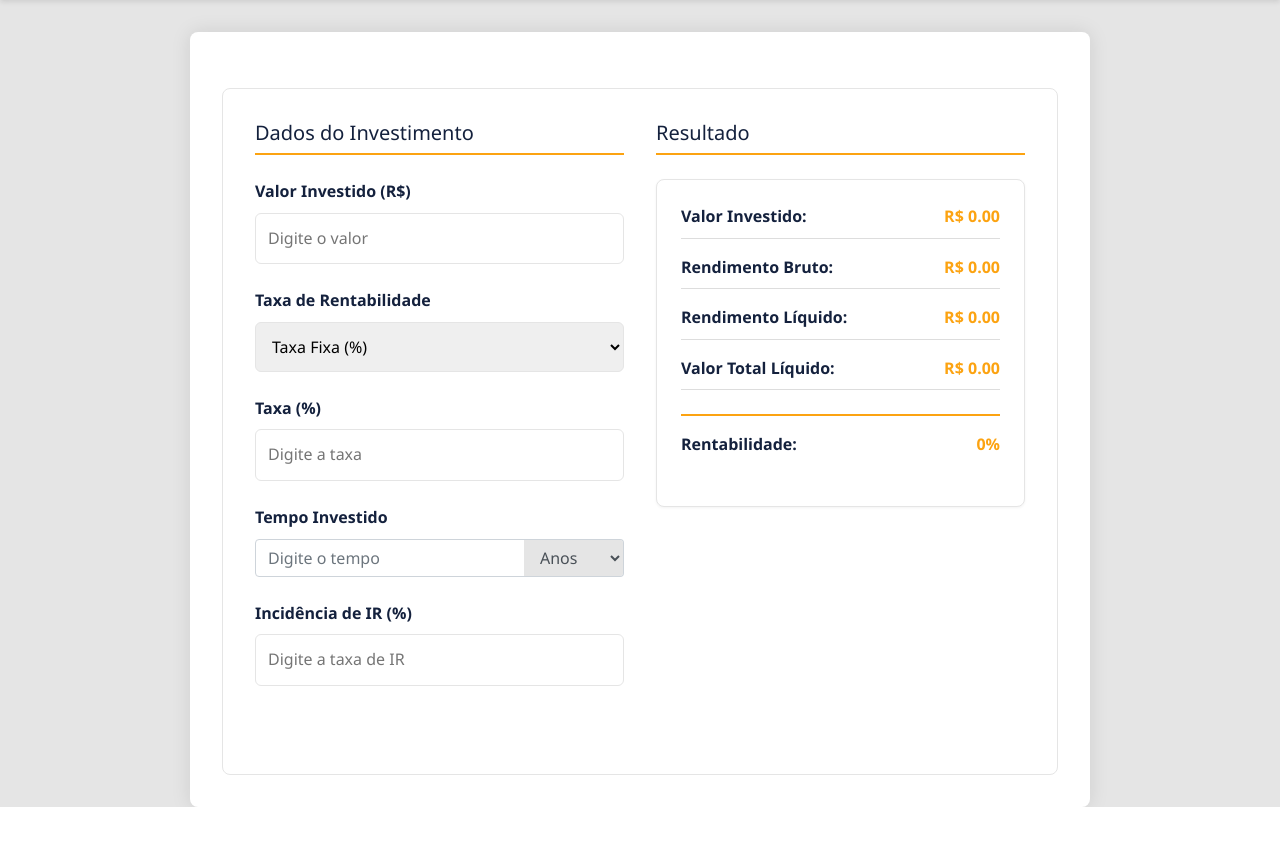
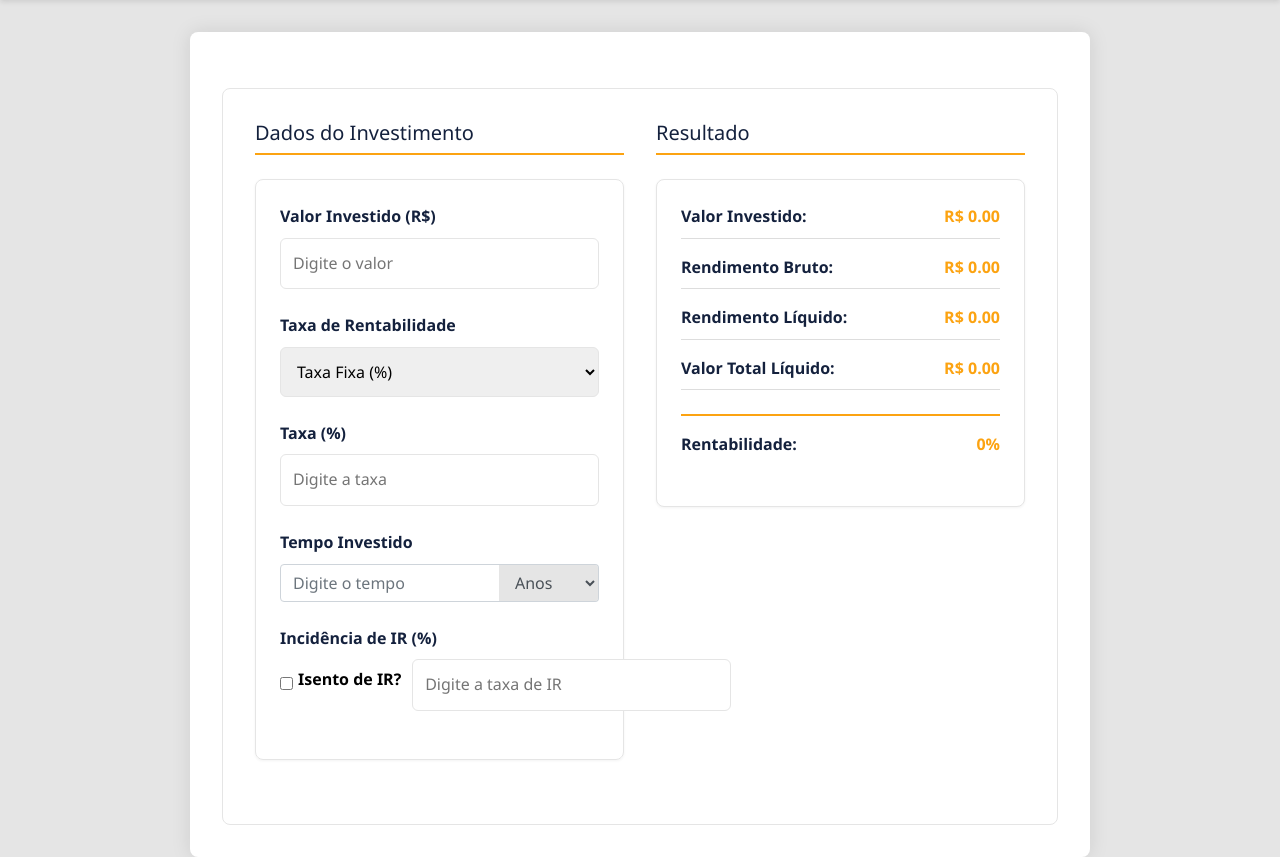
Before and after one commit to leonardogaertner/profithub, a Flask app: page / in a window 1280 px wide. Shown: the part 64-921 px from the top of the page. Before the commit the page ends 871 px from the top, so only its background shows below. Run offline with Flask 3, Linux system fonts and the light colour scheme; some libraries are stand-ins or nearby versions.

Commit message:
checkbox

```diff
--- a/static/css/style.css
+++ b/static/css/style.css
@@ -64,6 +64,13 @@ nav {
     margin-bottom: 1.5rem;
 }
 
+.data-section{
+    padding: 1.5rem;
+    border-radius: 8px;
+    border: 1px solid var(--light-gray);
+    box-shadow: 0 1px 3px rgba(0, 0, 0, 0.05);
+}
+
 .result-section {
     flex: 1;
 }
@@ -103,6 +110,19 @@ nav {
 
 .form-group {
     margin-bottom: 1.5rem;
+    white-space: nowrap;
+}
+
+.checkbox-container {
+    display: inline-flex;
+    align-items: center;
+    margin: 0 10px 0 0;
+}
+
+.checkbox-label {
+    color: black;
+    margin-left: 5px;
+    width: 100px;
 }
 
 label {
--- a/static/js/script.js
+++ b/static/js/script.js
@@ -48,6 +48,7 @@ function fetchCDIAtual() {
     const url = 'https://api.bcb.gov.br/dados/serie/bcdata.sgs.1178/dados?formato=json';
 
     fetch(url)
+
         .then(response => response.json())
         .then(data => {
             const ultimoCDI = data[data.length - 1];
--- a/templates/index.html
+++ b/templates/index.html
@@ -13,7 +13,8 @@
     <nav class="navbar navbar-expand-lg">
         <div class="container-fluid justify-content-center">
             <div class="navbar-nav">
-            <button type="button" id="btnCalcular" class="btn btn-outline-primary me-2">Calcular Rentabilidade</button>
+                <button type="button" id="btnCalcular" class="btn btn-outline-primary me-2">Calcular
+                    Rentabilidade</button>
                 <button type="button" id="btnComparar" class="btn btn-outline-primary">Comparar Rentabilidade</button>
             </div>
         </div>
@@ -24,6 +25,9 @@
             <div class="form-container">
                 <div class="form-section">
                     <h3 class="section-title">Dados do Investimento</h3>
+
+                    <div class="data-section">
+
                         <div class="form-group">
                             <label>Valor Investido (R$)</label>
                             <input type="number" id="valorInvestido" placeholder="Digite o valor" min="0">
@@ -41,7 +45,8 @@
                         </div>
                         <div class="form-group hidden" id="cdiGroupCalcular">
                             <label>CDI Atual (%)</label>
-                        <input type="number" id="cdiAtual" name="cdiAtual" placeholder="CDI atual" step="0.01" disabled min="0">
+                            <input type="number" id="cdiAtual" name="cdiAtual" placeholder="CDI atual" step="0.01"
+                                min="0">
                         </div>
 
                         <div class="form-group hidden" id="rendimentoGroupCalcular">
@@ -53,7 +58,8 @@
                         <div class="form-group">
                             <label>Tempo Investido</label>
                             <div class="input-group">
-                            <input type="number" id="tempo" placeholder="Digite o tempo" class="form-control" min="0">
+                                <input type="number" id="tempo" placeholder="Digite o tempo" class="form-control"
+                                    min="0">
                                 <select id="periodo" class="form-control" style="max-width: 100px;">
                                     <option value="anos">Anos</option>
                                     <option value="meses">Meses</option>
@@ -63,8 +69,15 @@
                         </div>
                         <div class="form-group">
                             <label>Incidência de IR (%)</label>
+                            <div class="checkbox-container">
+                                <input type="checkbox" name="isentoIR" id="isentoIR">
+                                <label for="isentoIR" class="checkbox-label">Isento de IR?</label>
+                            </div>
                             <input type="number" id="ir" placeholder="Digite a taxa de IR" min="0" max="100">
                         </div>
+                    </div>
+
+
                 </div>
 
                 <div class="result-section">
@@ -130,7 +143,8 @@
                         <div class="form-group">
                             <label>Tempo Investido</label>
                             <div class="input-group">
-                                <input type="number" id="tempo1" placeholder="Digite o tempo" class="form-control" min="0">
+                                <input type="number" id="tempo1" placeholder="Digite o tempo" class="form-control"
+                                    min="0">
                                 <select id="periodo1" class="form-control" style="max-width: 100px;">
                                     <option value="anos">Anos</option>
                                     <option value="meses">Meses</option>
@@ -166,12 +180,14 @@
                         </div>
                         <div class="form-group hidden" id="rendimentoGroupCalcular2">
                             <label>Percentual de Rendimento do CDI (%)</label>
-                            <input type="number" id="percentualRendimento2" name="percentualRendimento" placeholder="% Rendimento CDI" step="10" min="0">
+                            <input type="number" id="percentualRendimento2" name="percentualRendimento"
+                                placeholder="% Rendimento CDI" step="10" min="0">
                         </div>
                         <div class="form-group">
                             <label>Tempo Investido</label>
                             <div class="input-group">
-                                <input type="number" id="tempo2" placeholder="Digite o tempo" class="form-control" min="0">
+                                <input type="number" id="tempo2" placeholder="Digite o tempo" class="form-control"
+                                    min="0">
                                 <select id="periodo2" class="form-control" style="max-width: 100px;">
                                     <option value="anos">Anos</option>
                                     <option value="meses">Meses</option>
@@ -201,10 +217,14 @@
                 <div class="modal-body" id="modalBody">
                     <div class="row">
                         <div class="col-md-12">
-                            <p><strong>Montante Bruto:</strong> <span class="result-value">R$ ${data.montante_bruto.toFixed(2)}</span></p>
-                            <p><strong>Lucro Bruto:</strong> <span class="result-value">R$ ${data.lucro_bruto.toFixed(2)}</span></p>
-                            <p><strong>Imposto de Renda:</strong> <span class="result-value">R$ ${data.ir.toFixed(2)}</span></p>
-                            <p><strong>Montante Líquido:</strong> <span class="result-value">R$ ${data.montante_liquido.toFixed(2)}</span></p>
+                            <p><strong>Montante Bruto:</strong> <span class="result-value">R$
+                                    ${data.montante_bruto.toFixed(2)}</span></p>
+                            <p><strong>Lucro Bruto:</strong> <span class="result-value">R$
+                                    ${data.lucro_bruto.toFixed(2)}</span></p>
+                            <p><strong>Imposto de Renda:</strong> <span class="result-value">R$
+                                    ${data.ir.toFixed(2)}</span></p>
+                            <p><strong>Montante Líquido:</strong> <span class="result-value">R$
+                                    ${data.montante_liquido.toFixed(2)}</span></p>
                         </div>
                     </div>
                 </div>
```
Lines whose indentation alone changed are shown as unchanged.
